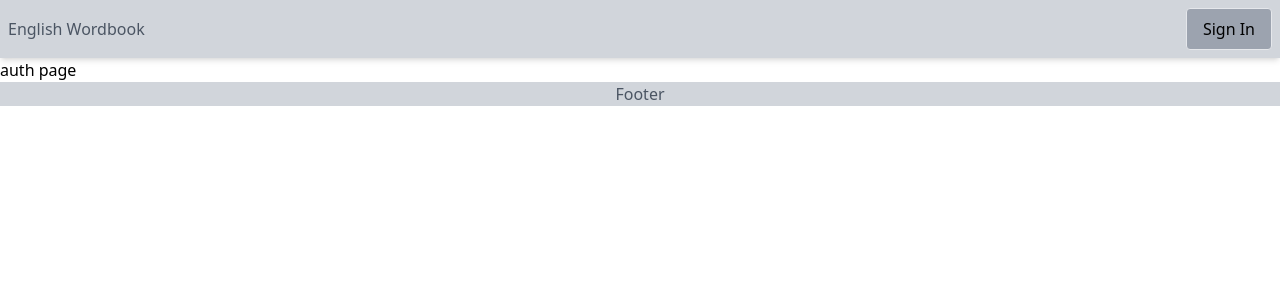
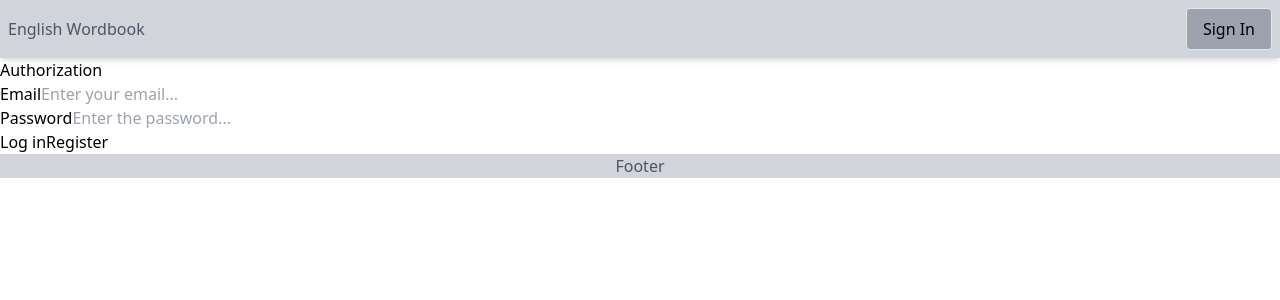
Before and after one commit to Kettengeschwindigkeit/D-project-fullstack-eng-dictionary, a React (Create React App) app in the folder client/: page /auth in a window 1280 px wide. Shown: the top 300 px of the page. Built offline with nearby package versions, Linux system fonts and the light colour scheme.

Commit message:
[front-end] - created base auth/register structure

```diff
--- a/client/src/pages/AuthPage.tsx
+++ b/client/src/pages/AuthPage.tsx
@@ -2,6 +2,24 @@ import React from "react";
 
 export function AuthPage() {
     return (
-        <div>auth page</div>
+        <div>
+            <div>
+                <span>Authorization</span>
+                <div>
+                    <div>
+                        <label htmlFor="email">Email</label>
+                        <input type="text" name="email" placeholder="Enter your email..." />
+                    </div>
+                    <div>
+                        <label htmlFor="password">Password</label>
+                        <input type="text" name="password" placeholder="Enter the password..." />
+                    </div>
+                </div>
+            </div>
+            <div>
+                <button>Log in</button>
+                <button>Register</button>
+            </div>
+        </div>
     )
 }
```
